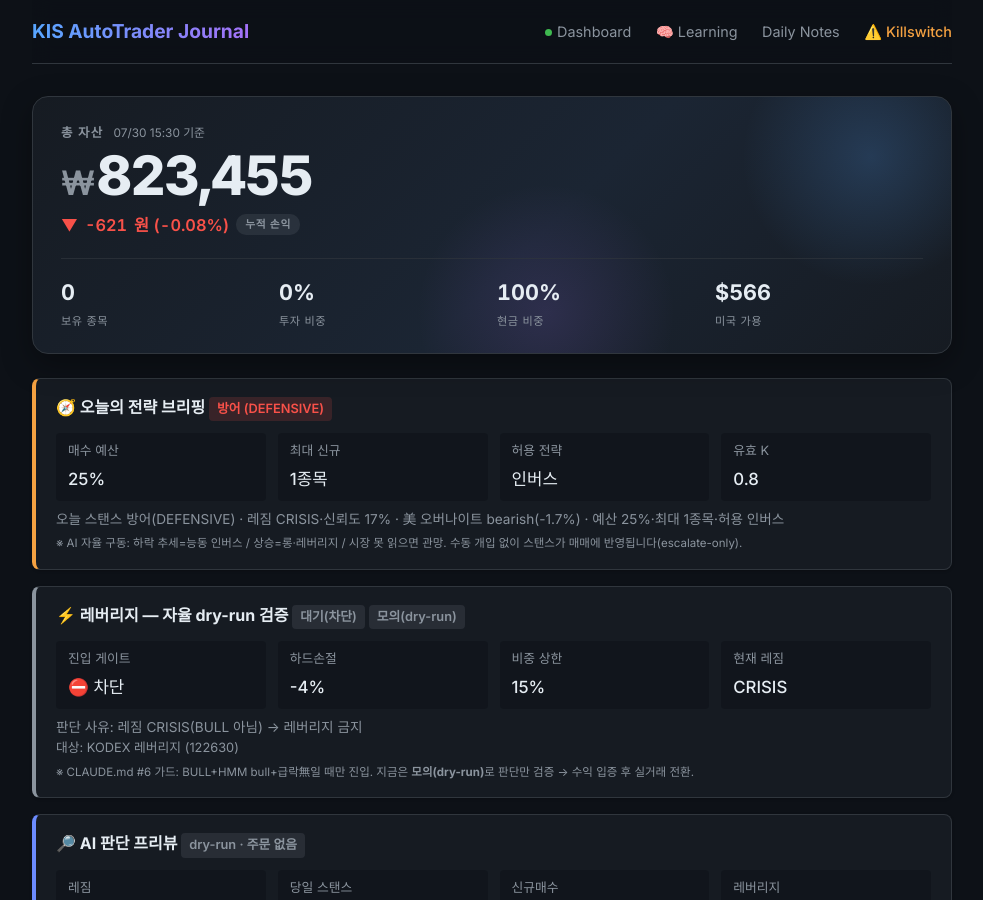
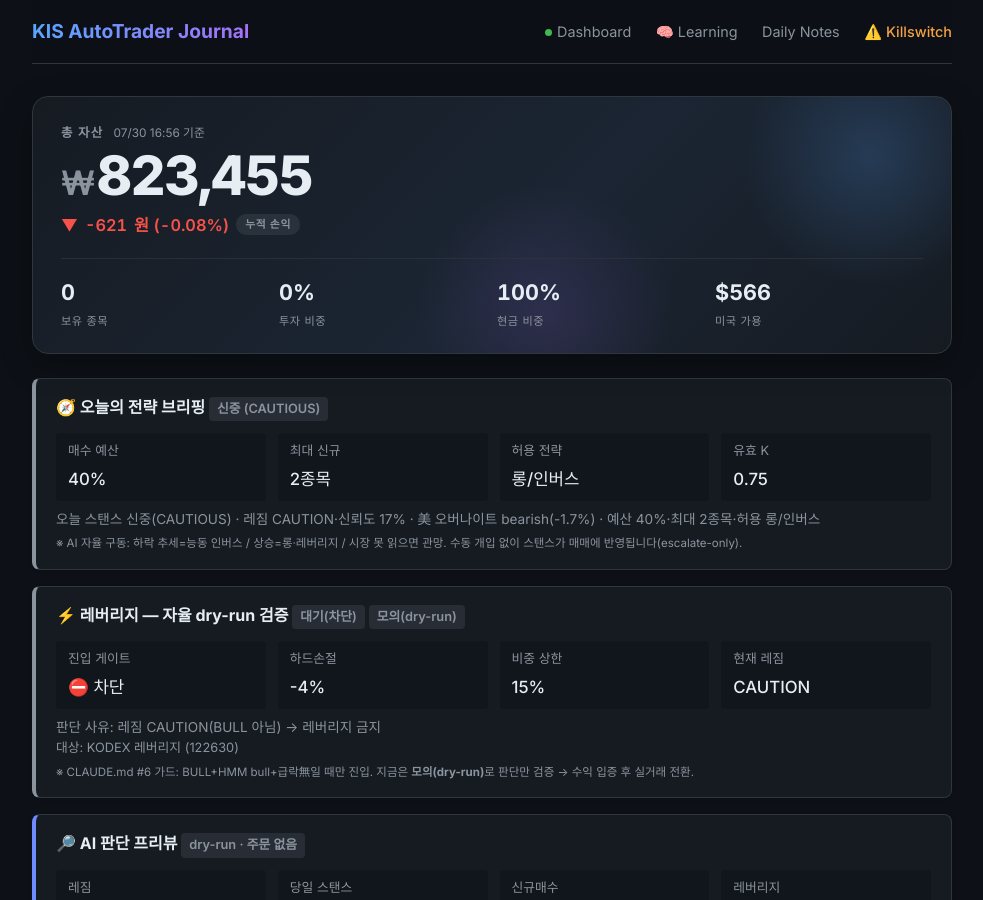
Before and after one commit to BudongJW/kis-trading-journal, a Jekyll site: the page built from index.html, in a window 1280 px wide and 900 px high. Shown: the whole window, without its empty margins (148-1131 px from the left). Built offline with Jekyll 4.4.1, drawn with Linux system fonts in a browser that asks for light colours; nearby versions of some CDN libraries; some of the changed text lies outside the part shown.

Commit message:
auto: portfolio update 16:56

```diff
--- a/_data/portfolio.json
+++ b/_data/portfolio.json
@@ -1,5 +1,5 @@
 {
-  "updated_at": "2026-07-30T15:30:09.441525+09:00",
+  "updated_at": "2026-07-30T16:56:09.722815+09:00",
   "initial_capital": 500000,
   "cash": 823055,
   "holdings": [],
@@ -1991,15 +1991,8 @@
     "trained": false
   },
   "bear_strategy": {
-    "enabled": true,
-    "regime": "CRISIS",
-    "confidence": 0.6,
-    "sma_ratio": 0.0118,
-    "canary_bad": 1,
-    "canary_scores": {
-      "195930": 0.723,
-      "132030": -0.7785
-    }
+    "regime": "BULL",
+    "enabled": false
   },
   "us_session": {
     "enabled": true,
@@ -2256,21 +2249,21 @@
     }
   },
   "day_plan": {
-    "stance": "DEFENSIVE",
+    "stance": "CAUTIOUS",
     "forced": false,
-    "auto_stance": "DEFENSIVE",
-    "stance_kr": "방어",
-    "budget_pct": 0.25,
-    "max_new_positions": 1,
-    "allow_long": false,
+    "auto_stance": "CAUTIOUS",
+    "stance_kr": "신중",
+    "budget_pct": 0.4,
+    "max_new_positions": 2,
+    "allow_long": true,
     "allow_inverse": true,
     "allow_leverage": false,
-    "size_mult": 0.4,
-    "k_effective": 0.8,
-    "allow_summary": "인버스",
-    "briefing": "오늘 스탠스 방어(DEFENSIVE) · 레짐 CRISIS·신뢰도 17% · 美 오버나이트 bearish(-1.7%) · 예산 25%·최대 1종목·허용 인버스",
+    "size_mult": 0.6,
+    "k_effective": 0.75,
+    "allow_summary": "롱/인버스",
+    "briefing": "오늘 스탠스 신중(CAUTIOUS) · 레짐 CAUTION·신뢰도 17% · 美 오버나이트 bearish(-1.7%) · 예산 40%·최대 2종목·허용 롱/인버스",
     "signals": {
-      "regime": "CRISIS",
+      "regime": "CAUTION",
       "confidence": 0.171,
       "direction": "bearish",
       "nasdaq_change": -1.74,
@@ -2283,10 +2276,10 @@
     "enabled": true,
     "dry_run": true,
     "gate_allowed": false,
-    "gate_reason": "레짐 CRISIS(BULL 아님) → 레버리지 금지",
+    "gate_reason": "레짐 CAUTION(BULL 아님) → 레버리지 금지",
     "hard_stop_pct": 0.04,
     "max_weight": 0.15,
-    "regime": "CRISIS",
+    "regime": "CAUTION",
     "hmm_state": "bear",
     "hmm_confidence": 0.732,
     "universe": [
```
